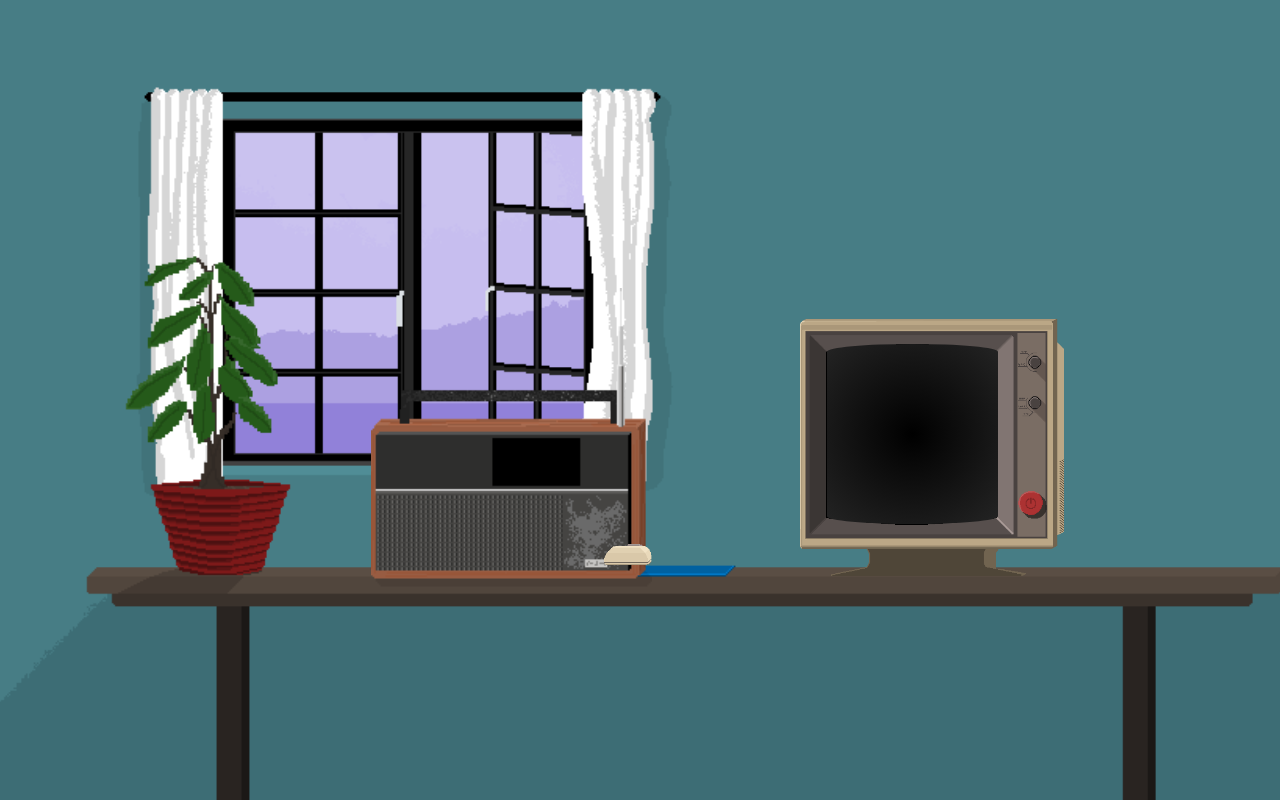
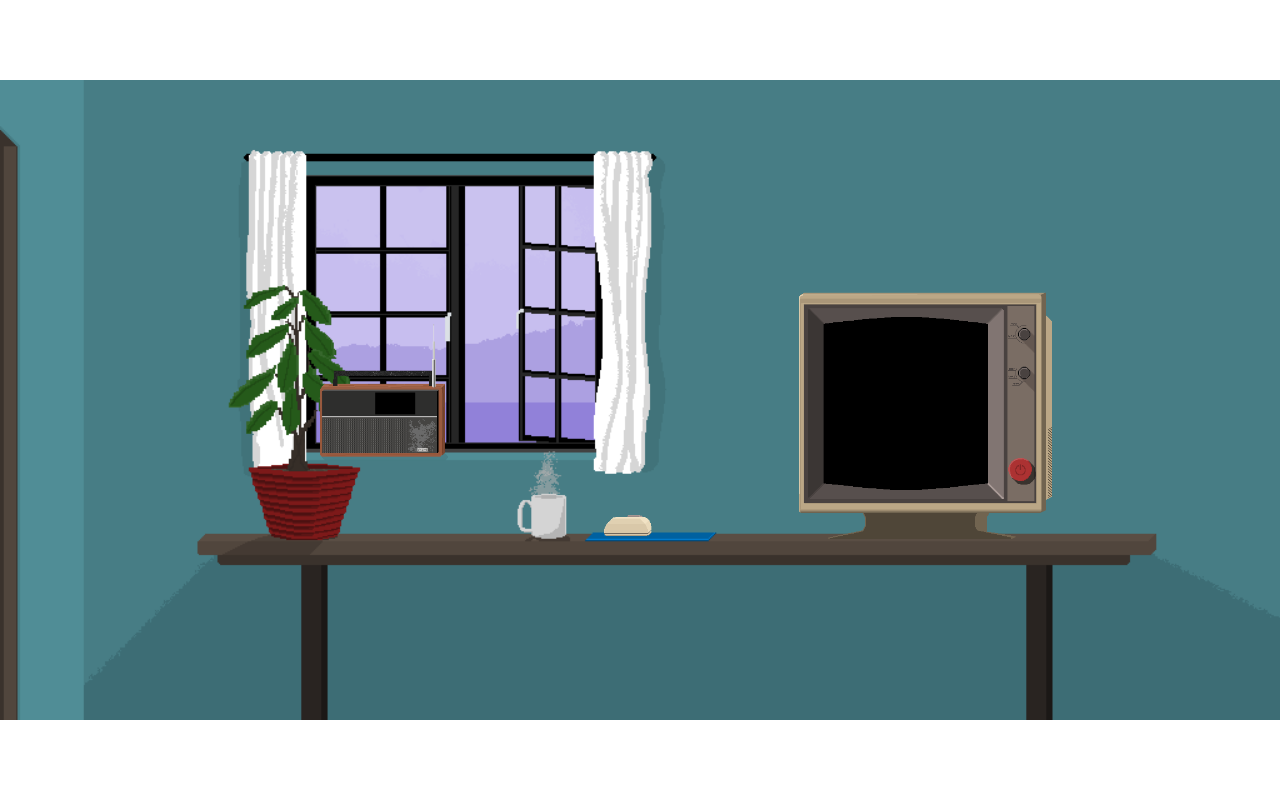
Before and after one commit to bernard-paetzold/bernard-paetzold.github.io, a plain HTML site: page index.html in a window 1280 px wide. Drawn offline with Linux system fonts and the light colour scheme.

Commit message:
Fixed scaling

```diff
--- a/app.css
+++ b/app.css
@@ -73,9 +73,8 @@ body {
     color: rgb(255, 255, 255);
     font-family: monospace;
 
-    margin: 0;
-    height: 100vh;
-    box-sizing: border-box;
+    width: 100%;
+    height: 100%;
 
     display: flex;
     flex-direction: column;
@@ -124,80 +123,54 @@ body {
 }
 
 .backdrop {
-    display: block;
-    background-image: url("./assets/backdrop.gif");
-    background-size: cover;
+    position: relative;
+    width: 100%;
+    height: 100%;
+    background-image: url('./assets/backdrop.gif');
+    background-size: contain;
+    background-position: center;
+    background-repeat: no-repeat;
+
+    background-size: contain;
     background-position: center;
     background-repeat:no-repeat;
+
     image-rendering: crisp-edges;
     image-rendering: -moz-crisp-edges;
     image-rendering: -o-crisp-edges;
     image-rendering: -webkit-optimize-contrast;
     -ms-interpolation-mode: nearest-neighbor;
-
-    position: fixed;
-    top: 0;
-    left: 0;
-
-    height: 100vh;
-    width: 100vw;
-
-    margin: 0;
 }
 
 .computer {
-    display: block;
+    position: absolute;
 
-    position: absolute;
-    width: 50%;
-    height: 50%;
-    margin: 0;
+    aspect-ratio: 1;
+    width: 30%;
 
-
-    scale: 100%;
+    top: 31%;
+    left: 60%;
 
     background-image: url("./assets/background.png");
-    background-size: contain;
+    background-size:contain;
     background-repeat:no-repeat;
-    image-rendering: crisp-edges;
-    image-rendering: -moz-crisp-edges;
-    image-rendering: -o-crisp-edges;
-    image-rendering: -webkit-optimize-contrast;
-    -ms-interpolation-mode: nearest-neighbor;
-
-    aspect-ratio: 1;
-
-    width: auto;
-    top: 36%;
-    left: 60%;
-
-    margin: 0;
 }
 
 .radio {
-    display: block;
+    position: absolute;
+    width: 10%;
+    height: 20%;
 
-    position: fixed;
-    width: 300px;
-    aspect-ratio: 1;
-    margin: 0;
+    left: 25%;
+    top: 39%;
 
-
-    scale: 100%;
+    background-size: contain;
+    background-repeat: no-repeat;
+    background-position: center;
 
     background-image: url("./assets/radio.png");
     background-size: contain;
     background-repeat:no-repeat;
-    image-rendering: crisp-edges;
-    image-rendering: -moz-crisp-edges;
-    image-rendering: -o-crisp-edges;
-    image-rendering: -webkit-optimize-contrast;
-    -ms-interpolation-mode: nearest-neighbor;
-
-    top: 36%;
-    left:29%;
-
-    margin: 0;
 }
 
 .power-button {
@@ -216,15 +189,12 @@ body {
 }
 
 .mouse-bounds {
-    display: block;
-    position: fixed;
-    top: 68vh;
-    left: 47.2vw;
+    position: absolute;
+    top: 66%;
+    left: 47.2%;
 
-    height: 2vh;
-    width: 10vw;
-
-    margin: 0;
+    height: 2%;
+    width: 10%;
 }
 
 .mouse {
@@ -235,10 +205,25 @@ body {
     width: 40%;
 
     transition: all 0.1s;
+}
 
+img, .computer, .radio, .mouse .backdrop {
     image-rendering: crisp-edges;
     image-rendering: -moz-crisp-edges;
     image-rendering: -o-crisp-edges;
     image-rendering: -webkit-optimize-contrast;
     -ms-interpolation-mode: nearest-neighbor;
 }
+
+.aspect-ratio-container {
+    position: absolute;
+    width: 100%;
+    height: 100%;
+    max-width: 177.78vh;
+    max-height: 56.25vw;
+    margin: auto;
+    top: 0;
+    bottom: 0;
+    left: 0;
+    right: 0;
+}
--- a/index.html
+++ b/index.html
@@ -9,7 +9,8 @@
 </head>
 <body>
     <div id="scene" class="scene">
-        <div id="backdrop" class="backdrop"></div>
+        <div class="aspect-ratio-container">
+            <div id="backdrop" class="backdrop">
                 <div id="radio" class="radio">
                     <audio id="music-one" src="./assets/sounds/summer-rain-lofi-vibes-216043.mp3"></audio>
                 </div>
@@ -32,5 +33,7 @@
                     <audio id="click-sound-up" src="./assets/sounds/mouse-click-up.wav"></audio>
                 </div>
             </div>
+        </div>
+    </div>
 </body>
 </html>
--- a/main.js
+++ b/main.js
@@ -103,7 +103,7 @@ document.addEventListener('DOMContentLoaded', function() {
         }
     }
 
-    screenContent.onmousedown = function(e) {
+    screenContent.onmousedown = function() {
         if (computerOn) {
            mouse.src = './assets/mouse-clicking.png';
 
@@ -113,7 +113,7 @@ document.addEventListener('DOMContentLoaded', function() {
         }
     }
 
-    screenContent.onmouseup = function(e) {
+    screenContent.onmouseup = function() {
         if (computerOn) {
             mouse.src = './assets/mouse.png';
 
```
Lines whose indentation alone changed are shown as unchanged.
